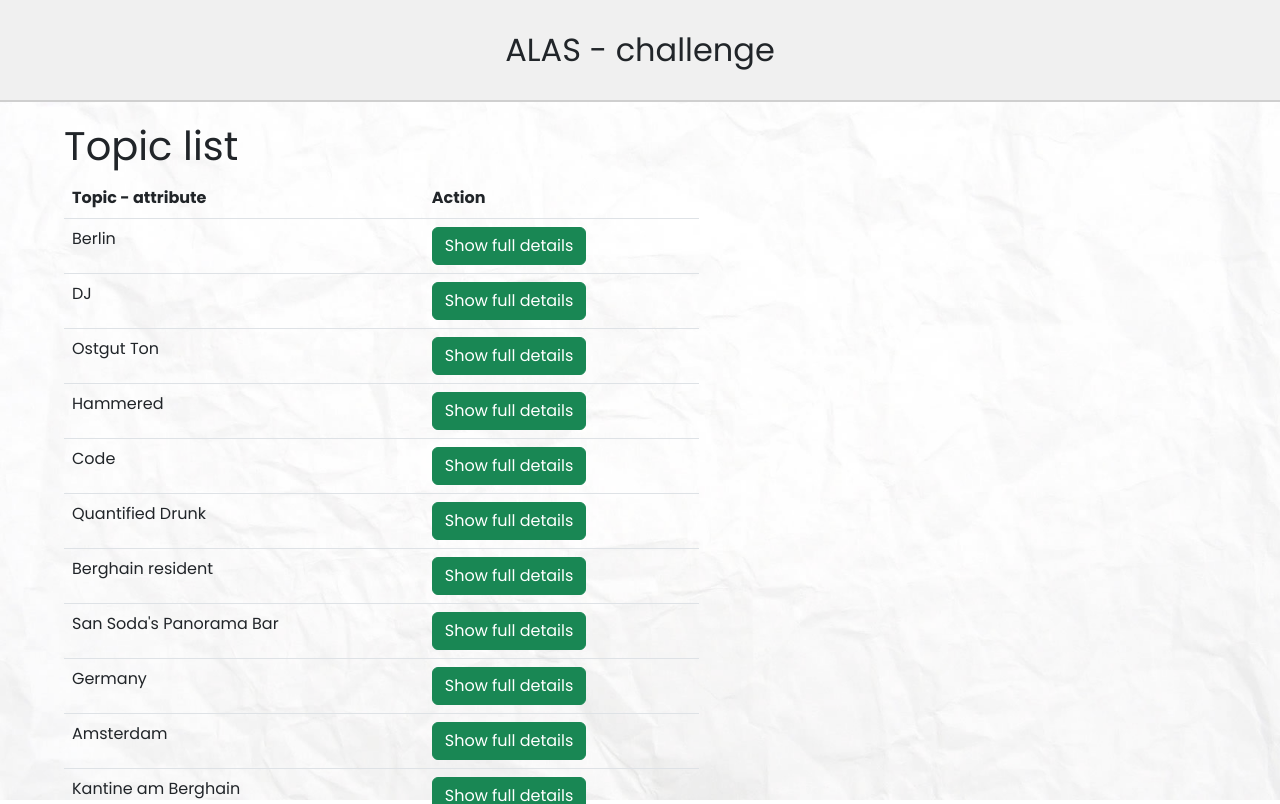
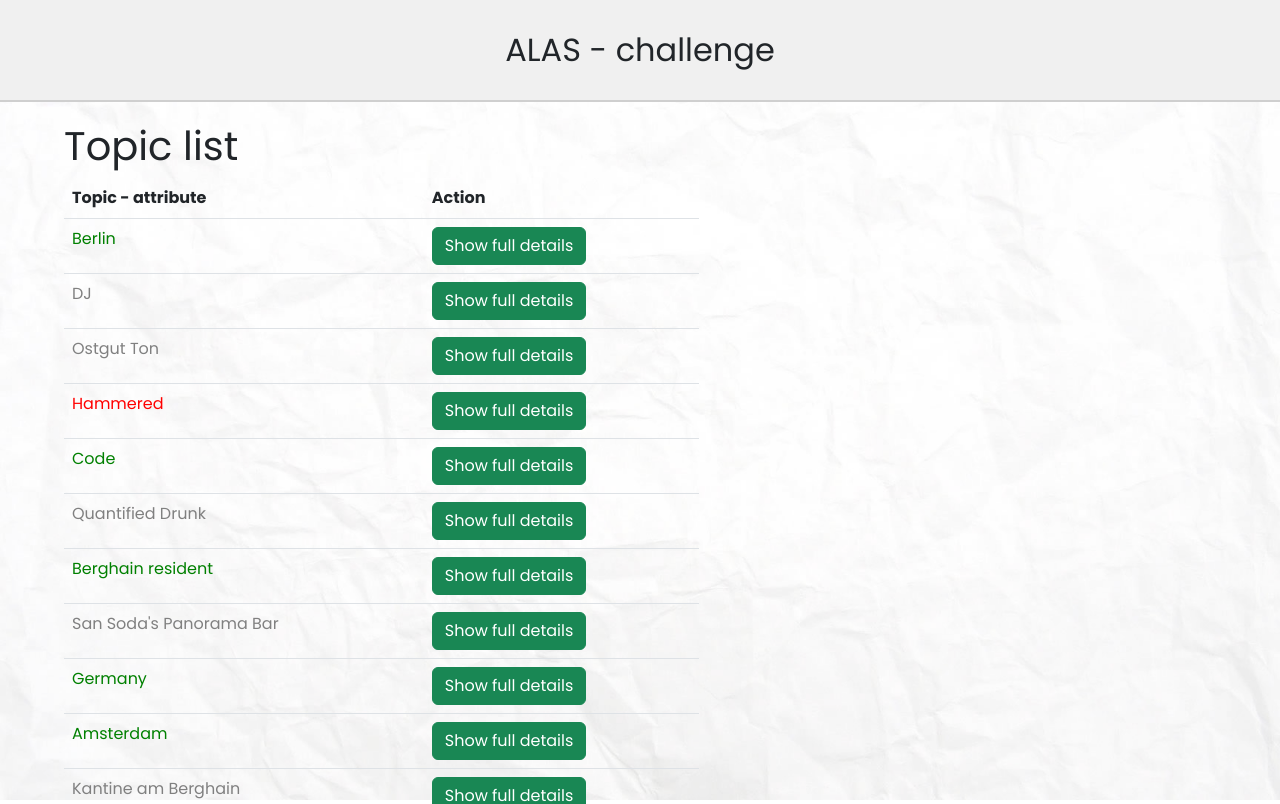
Before and after one commit to bujakkristijan/challenge, a React (Create React App) app in the folder alas-challenge/: page / in a window 1280 px wide. Shown: the top 804 px of the page. Built offline with nearby package versions, Linux system fonts and the light colour scheme.

Commit message:
u zavisnosti od sentimentScore vrednosti, menja se boja topic-a iz tabele

```diff
--- a/alas-challenge/src/components/list-topic/ListTopicComponent.js
+++ b/alas-challenge/src/components/list-topic/ListTopicComponent.js
@@ -28,6 +28,18 @@
           });
     }
 
+    const checkSentimentScoreAndSetColor = (topic) =>{
+      if(topic.sentimentScore > 60){
+        return <td style={{color : "green"}} className='td-content' onClick={() => changedSelectedTopic(topic)}>{topic.label}</td>
+      }
+      else if(topic.sentimentScore < 40){
+        return <td style={{color : "red"}} className='td-content' onClick={() => changedSelectedTopic(topic)}>{topic.label}</td>
+      }
+      else{
+        return <td style={{color : "grey"}} className='td-content' onClick={() => changedSelectedTopic(topic)}>{topic.label}</td>
+      }
+    }
+
   return (
     <>
     <div className='main-container'>
@@ -46,7 +58,10 @@
                 topic =>
                   // ako stavim viticaste zagrade mora i return !
                   <tr className='table-content-row' key={topic.id}>
-                    <td className='td-content' onClick={() => changedSelectedTopic(topic)}>{topic.label}</td>
+                    {/* <td className='td-content' onClick={() => changedSelectedTopic(topic)}>{topic.label}</td> */}
+                    {
+                      checkSentimentScoreAndSetColor(topic)
+                    }
                     <td>
                       <button className='btn btn-success'>Show full details</button>
                    </td>
```
